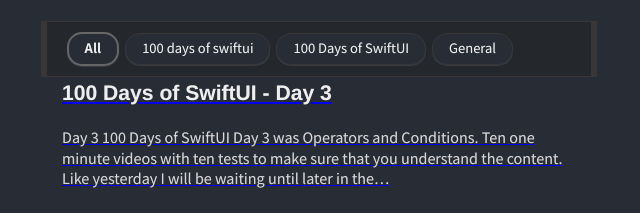
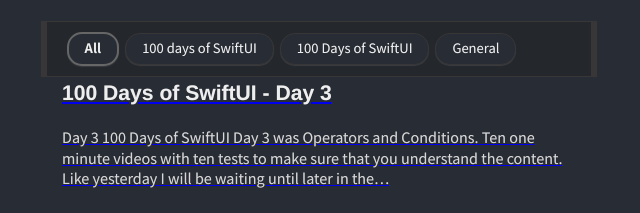
Before and after one commit to chillieguy/chillieguy_source, a Gatsby site: page / in a window 1280 px wide. Shown: the part 290-503 px from the top of the page, 321-961 px from the left. Built offline with nearby package versions, Linux system fonts and the light colour scheme; Gatsby itself is replaced by a stand-in of ours; some packages are replaced by stand-ins of ours; what typography-theme-github would draw is missing.

Commit message:
Fix tag case for day 2 and 3 posts

```diff
--- a/content/blog/100 Days of SwiftUI/100-days-of-swiftui---day-2.md
+++ b/content/blog/100 Days of SwiftUI/100-days-of-swiftui---day-2.md
@@ -1,7 +1,7 @@
 ---
 title: 100 Days of SwiftUI - Day 2
 date: 2019-09-24 05:09:06
-category: 100 days of swiftui
+category: 100 Days of SwiftUI
 ---
 
 ## Day 2
--- a/content/blog/100 Days of SwiftUI/100-days-of-swiftui---day-3.md
+++ b/content/blog/100 Days of SwiftUI/100-days-of-swiftui---day-3.md
@@ -1,7 +1,7 @@
 ---
 title: 100 Days of SwiftUI - Day 3
 date: 2019-09-25 04:09:57
-category: 100 days of swiftui
+category: 100 days of SwiftUI
 ---
 
 ## Day 3
```
